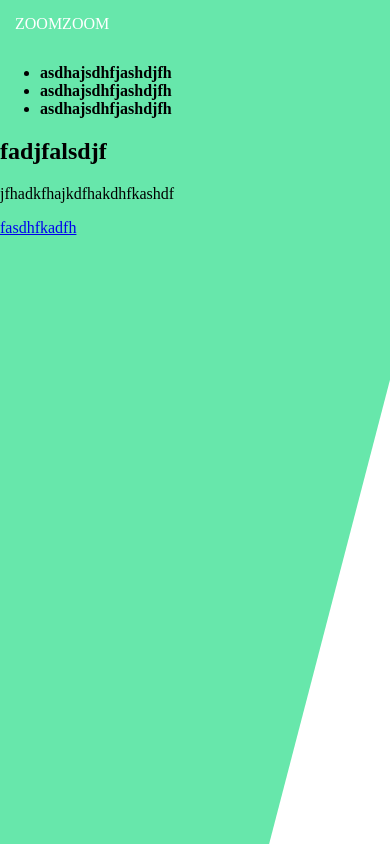
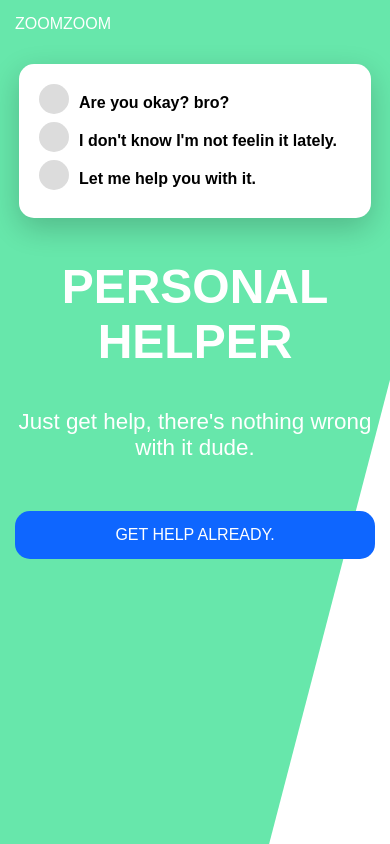
Before and after one commit to Fherlaban/sass_practice, a plain HTML site: page index.html in a window 390 px wide. Drawn offline with Linux system fonts and the light colour scheme.

Commit message:
Finished mobile view

```diff
--- a/css/main.scss
+++ b/css/main.scss
@@ -1,16 +1,20 @@
 $colors: ( primary: rgb(14, 102, 255), accent: rgb(103, 231, 171));
 $padding: 15px;
 $borders: 15px;
+@import url('https://fonts.googleapis.com/css?family=Montserrat&display=swap');
 @function color($color-name) {
-    @return map-get($colors, $color-name)
+    @return map-get($colors,
+    $color-name)
 }
 
 body,
 html {
+    font-family: 'Montserrat', sans-serif;
     height: 100%;
 }
 
 body {
+    font-family: Arial, Helvetica, sans-serif;
     margin: 0%;
     #bg {
         clip-path: polygon(100% 0, 100% 45%, 69% 100%, 0 100%, 0 0);
@@ -27,5 +31,61 @@ body {
         display: block;
         text-transform: uppercase;
     }
-    main {}
 }
+
+main {
+    section#card {
+        background: #fff;
+        padding: 20px;
+        border-radius: 15px;
+        margin: 1em auto;
+        border: $borders;
+        box-shadow: 0 10px 30px rgba(0, 0, 0, .2);
+        width: 80%;
+        ul {
+            list-style-type: none;
+            margin: 0;
+            padding: 0;
+            li {
+                margin-bottom: 10px;
+                span {
+                    position: absolute;
+                    width: 30px;
+                    height: 30px;
+                    background-color: gainsboro;
+                    border-radius: 50%;
+                    margin-right: 10px;
+                }
+                strong {
+                    display: inline-block;
+                    margin-left: max(40px);
+                    margin-top: 10px;
+                }
+            }
+        }
+    }
+    section#primary {
+        color: #fff;
+        padding: $padding;
+        text-align: center;
+        h1 {
+            font-size: 3em;
+            margin-top: 10px;
+            text-transform: uppercase;
+        }
+        p {
+            font-size: 1.4em;
+        }
+        a {
+            color: #fff;
+            border-radius: $borders;
+            text-decoration: none;
+            text-transform: uppercase;
+            background-color: color(primary);
+            display: block;
+            text-align: center;
+            margin: 50px auto 0 auto;
+            padding: $padding;
+        }
+    }
+}
--- a/index.html
+++ b/index.html
@@ -20,23 +20,23 @@
             <ul>
                 <li>
                     <span></span>
-                    <strong>asdhajsdhfjashdjfh</strong>
+                    <strong>Are you okay? bro?</strong>
                 </li>
                 <li>
                     <span></span>
-                    <strong>asdhajsdhfjashdjfh</strong>
+                    <strong>I don't know I'm not feelin it lately.</strong>
                 </li>
                 <li>
                     <span></span>
-                    <strong>asdhajsdhfjashdjfh</strong>
+                    <strong>Let me help you with it.</strong>
                 </li>
             </ul>
         </section>
         <section id="primary">
-            <h1>fadjfalsdjf</h1>
-            <p>jfhadkfhajkdfhakdhfkashdf</p>
+            <h1>Personal Helper</h1>
+            <p>Just get help, there's nothing wrong with it dude.</p>
 
-            <a href="#">fasdhfkadfh</a>
+            <a href="#">Get help already.</a>
         </section>
     </main>
 </body>
```
Also changed, not shown: css/main.css, 1 other file.
